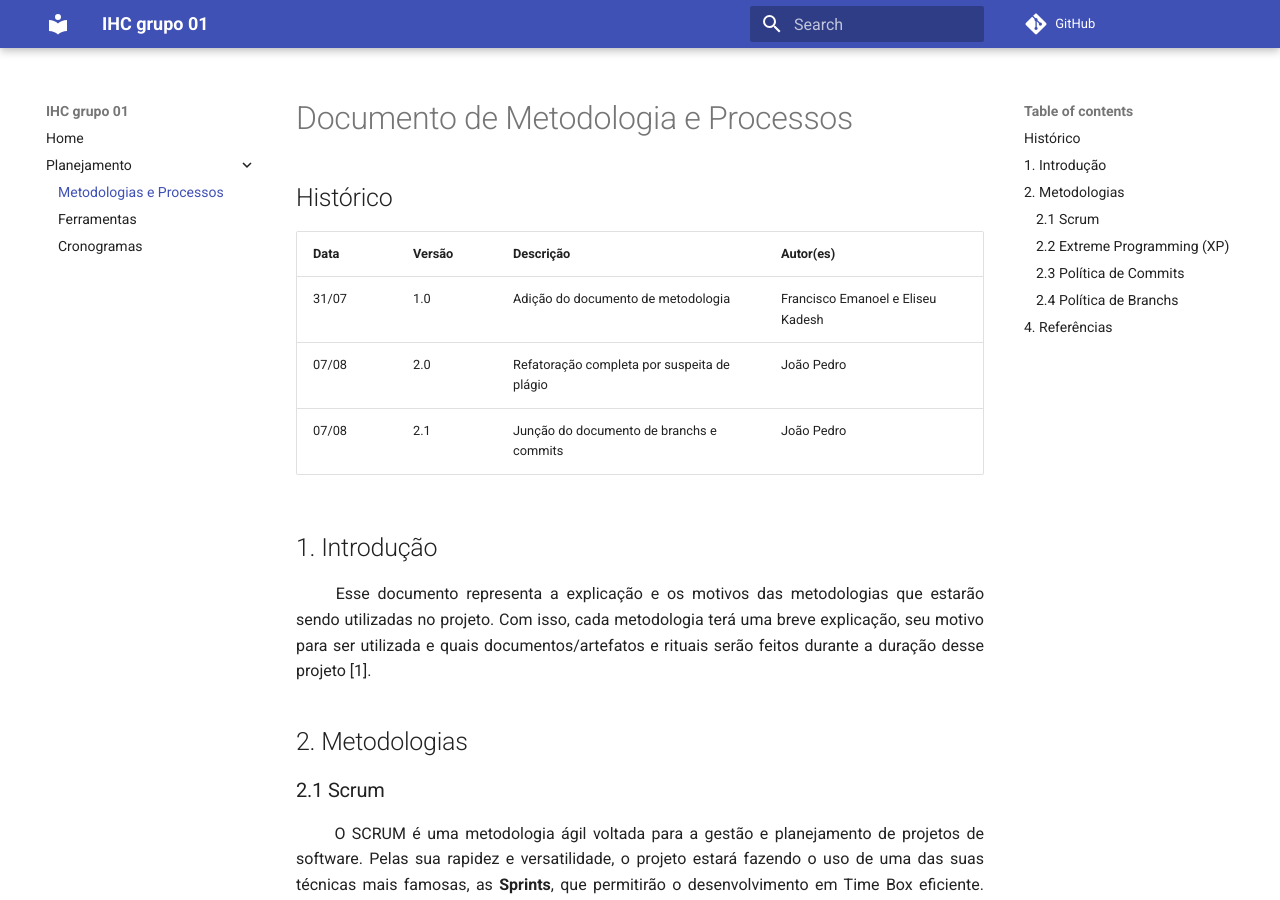
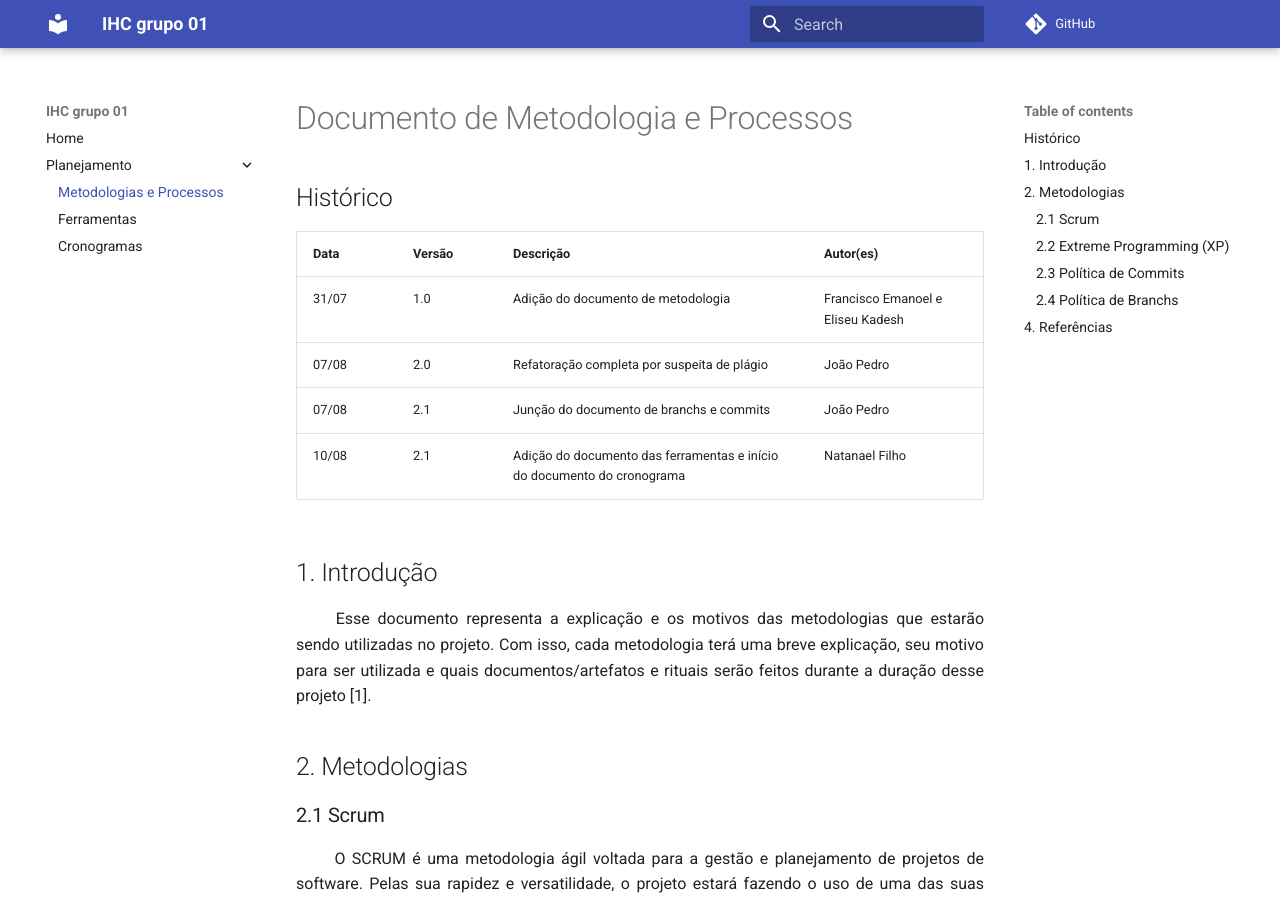
Before and after one commit to francisco1code/2021.1-Prefeitura-de-Concordia, an MkDocs documentation site: the page built from docs/planejamento/documentoDeMetodologia.md, in a window 1280 px wide and 900 px high. Built offline with MkDocs 1.6.1 and Material for MkDocs 9.7.7, drawn with Linux system fonts in a browser that asks for light colours; comment, search, counter and statistics services are not loaded.

Commit message:
(#4): atualização historico

```diff
--- a/docs/planejamento/documentoDeMetodologia.md
+++ b/docs/planejamento/documentoDeMetodologia.md
@@ -6,6 +6,7 @@
 |31/07|1.0|Adição do documento de metodologia|Francisco Emanoel e Eliseu Kadesh|
 |07/08|2.0|Refatoração completa por suspeita de plágio|João Pedro|
 |07/08|2.1|Junção do documento de branchs e commits|João Pedro|
+|10/08|2.1|Adição do documento das ferramentas e início do documento do cronograma |Natanael Filho|
 
 ## 1. Introdução
 <p align = "justify"> &emsp;&emsp; Esse documento representa a explicação e os motivos das metodologias que estarão sendo utilizadas no projeto. Com isso, cada metodologia terá uma breve explicação, seu motivo para ser utilizada e quais documentos/artefatos e rituais serão feitos durante a duração desse projeto [1].</p>
```
